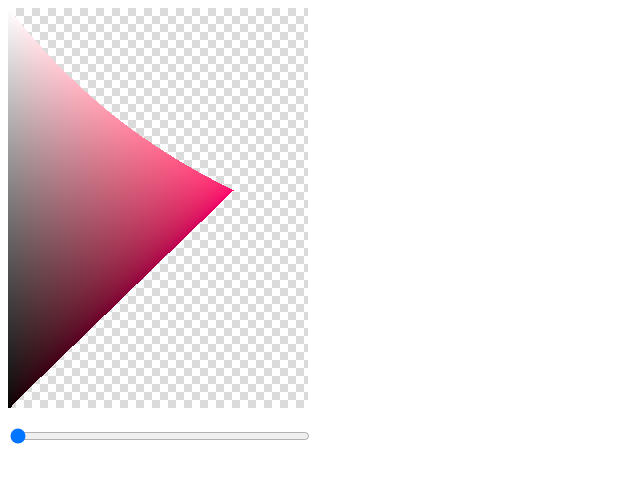
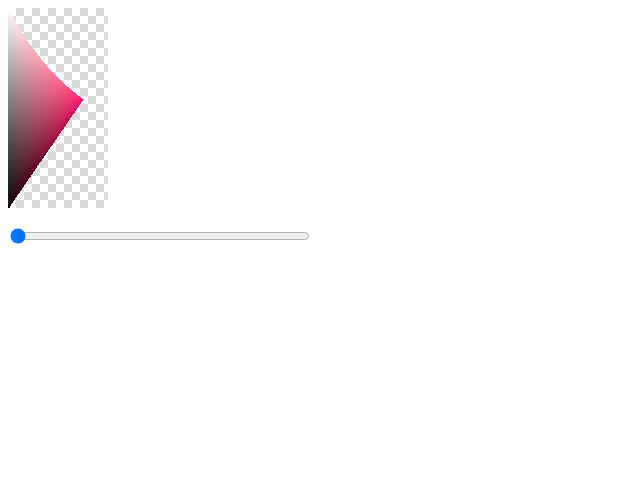
Before and after one commit to hkrish/hue.js, a plain HTML site: page test.html in a window 1280 px wide. Shown: the whole page, without its empty margins (0-640 px from the left). Drawn offline with Linux system fonts and the light colour scheme.

Commit message:
Plot on a smaller scale in test examples

```diff
--- a/test.html
+++ b/test.html
@@ -16,7 +16,7 @@
         </style>
     </head>
     <body>
-        <canvas id="cvs" width="300px" height="400px"></canvas>
+        <canvas id="cvs" width="100px" height="200px"></canvas>
         <input id="hval" type="range" min=0 max=360 value=0 name="hval">
     </body>
 </html>
```
